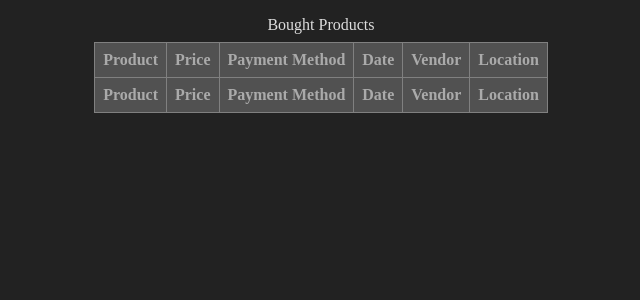
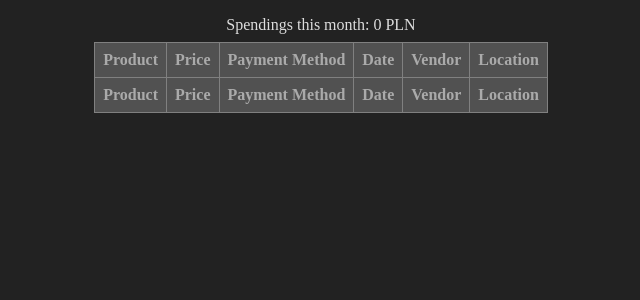
Before and after one commit to SzymonPucher/Orgsistant, a Django app: page /budget/ in a window 1280 px wide. Shown: the top 300 px of the page, without its empty margins (319-959 px from the left). Run offline with Django 3.2, Linux system fonts and the light colour scheme; tables that the repository leaves empty hold one stand-in row (values such as "Sample post"); lists and menus that the app fills with data are empty.

Commit message:
Display spendings this month

```diff
--- a/budget/templates/budget/index.html
+++ b/budget/templates/budget/index.html
@@ -2,7 +2,7 @@
 <link rel="stylesheet" type="text/css" href="{% static 'budget/table.css' %}">
 
 <table data-table-theme="dark zebra">
-    <caption>Bought Products</caption>
+    <caption>Spendings this month: {{ spend }} PLN</caption>
     <thead>
     <tr>
         <th>Product</th>
```
